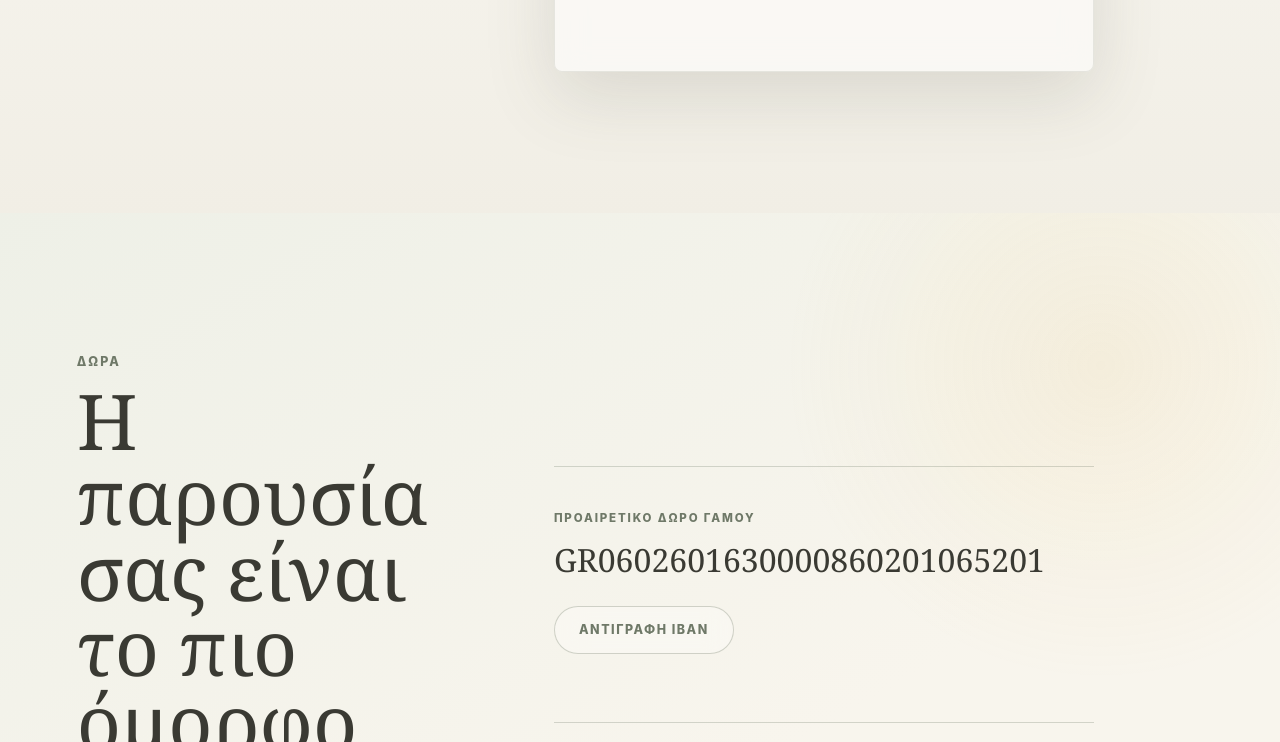
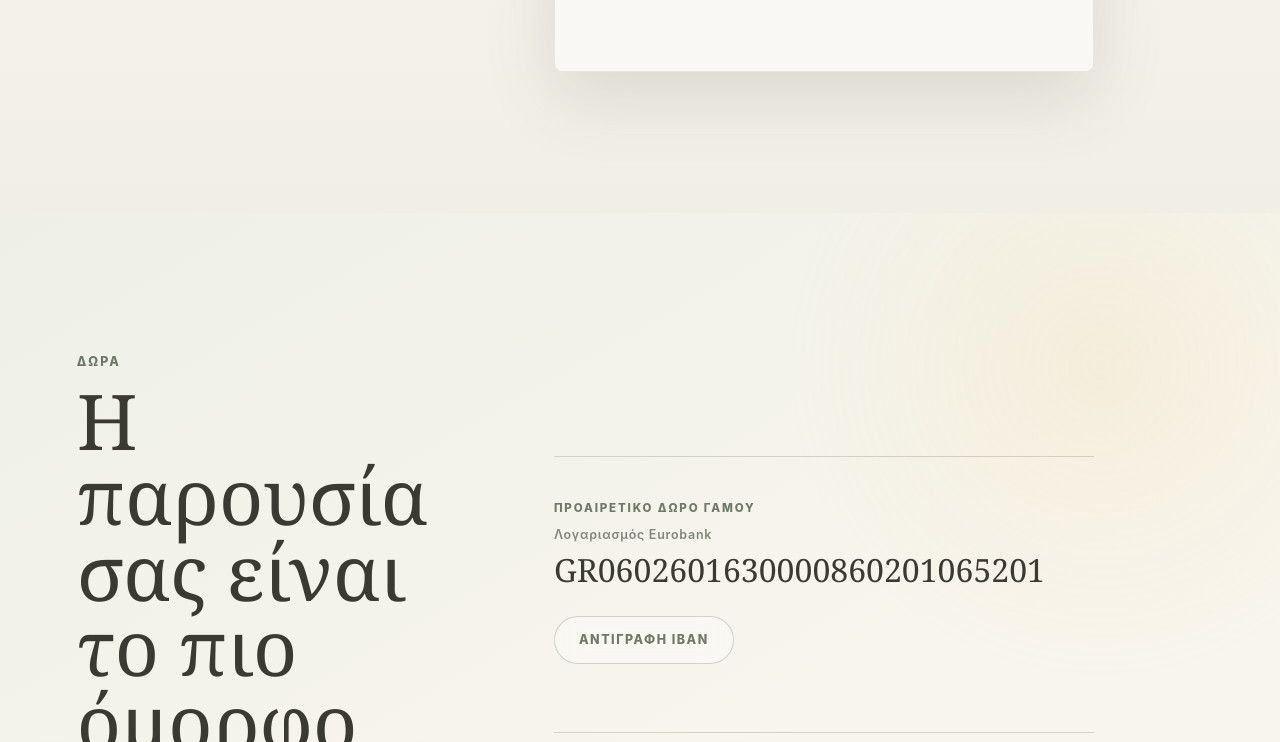
Before and after one commit to froggyflex/antoniseirini.gr, a plain HTML site: page index.html in a window 1280 px wide. Shown: the part 3345-4087 px from the top of the page. Drawn offline with Linux system fonts and the light colour scheme.

Commit message:
eurobank

```diff
--- a/index.html
+++ b/index.html
@@ -72,7 +72,7 @@
 
       <section class="rsvp-section" id="rsvp" aria-labelledby="rsvp-title">
         <div class="rsvp-copy"><div class="section-kicker">Επιβεβαίωση παρουσίας</div><h2 id="rsvp-title">Θα χαρούμε να σας έχουμε κοντά μας.</h2><p>Παρακαλούμε να μας ενημερώσετε για την παρουσία σας, καθώς και για τον αριθμό των ατόμων που θα παρευρεθούν.</p></div>
-        <div class="rsvp-panel"><div class="rsvp-choice-actions"><button class="button primary" type="button" data-rsvp-open="attending">Θα παρευρεθούμε</button><button class="button ghost" type="button" data-rsvp-open="declined">Δεν θα μπορέσουμε να παρευρεθούμε</button></div><div class="rsvp-contacts"><p>Για τυχόν αλλαγές ή διευκρινίσεις, παρακαλούμε καλέστε μας στα παρακάτω τηλέφωνα:</p><div class="contact-list"><a href="tel:+306947775058"><strong>Αντώνης</strong><span>694 777 5058</span></a><a href="tel:+306955466590"><strong>Ειρήνη</strong><span>695 546 6590</span></a></div></div><p class="rsvp-deadline">Θα το εκτιμούσαμε αν μπορούσατε να μας απαντήσετε έως το Σάββατο 12/09/2026.</p></div>
+        <div class="rsvp-panel"><div class="rsvp-choice-actions"><button class="button primary" type="button" data-rsvp-open="attending">Θα παρευρεθούμε</button><button class="button ghost" type="button" data-rsvp-open="declined">Δεν θα μπορέσουμε να παρευρεθούμε</button></div><div class="rsvp-contacts"><p>Για τυχόν αλλαγές ή διευκρινίσεις, παρακαλούμε καλέστε μας στα παρακάτω τηλέφωνα:</p><div class="contact-list"><a href="tel:+306947775058"><strong>Αντώνης</strong><span>694 777 5058</span></a><a href="tel:+306955466590"><strong>Ειρήνη</strong><span>695 546 6590</span></a></div></div><p class="rsvp-deadline">Θα το εκτιμούσαμε αν μπορούσατε να μας απαντήσετε το συντομότερο δυνατόν.</p></div>
       </section>
 
       <section class="wish-section" id="wishes" aria-labelledby="wishes-title">
@@ -82,7 +82,7 @@
 
       <section class="gift-section" id="gifts" aria-labelledby="gifts-title">
         <div class="gift-copy"><div class="section-kicker">Δώρα</div><h2 id="gifts-title">Η παρουσία σας είναι το πιο όμορφο δώρο.</h2></div>
-        <div class="gift-details"><span class="bank-label">Προαιρετικό δώρο γάμου</span><p class="iban-value" id="gift-iban">Το IBAN θα προστεθεί σύντομα.</p><button class="button ghost copy-iban" id="copy-iban" type="button" hidden>Αντιγραφή IBAN</button><p class="form-status" id="iban-status" role="status" aria-live="polite"></p></div>
+        <div class="gift-details"><span class="bank-label">Προαιρετικό δώρο γάμου</span><small class="bank-name">Λογαριασμός Eurobank</small><p class="iban-value" id="gift-iban">Το IBAN θα προστεθεί σύντομα.</p><button class="button ghost copy-iban" id="copy-iban" type="button" hidden>Αντιγραφή IBAN</button><p class="form-status" id="iban-status" role="status" aria-live="polite"></p></div>
       </section>
 
       <section class="photo-section" id="photos" aria-labelledby="photos-title">
--- a/styles.css
+++ b/styles.css
@@ -2591,6 +2591,15 @@ footer small {
   font-size: clamp(1.35rem, 3vw, 2rem);
   line-height: 1.45;
   overflow-wrap: anywhere;
+}
+
+.bank-name {
+  display: block;
+  margin: 8px 0 5px;
+  color: rgba(86, 97, 78, 0.74);
+  font-size: 0.78rem;
+  font-weight: 600;
+  letter-spacing: 0.06em;
 }
 
 .copy-iban {
```
